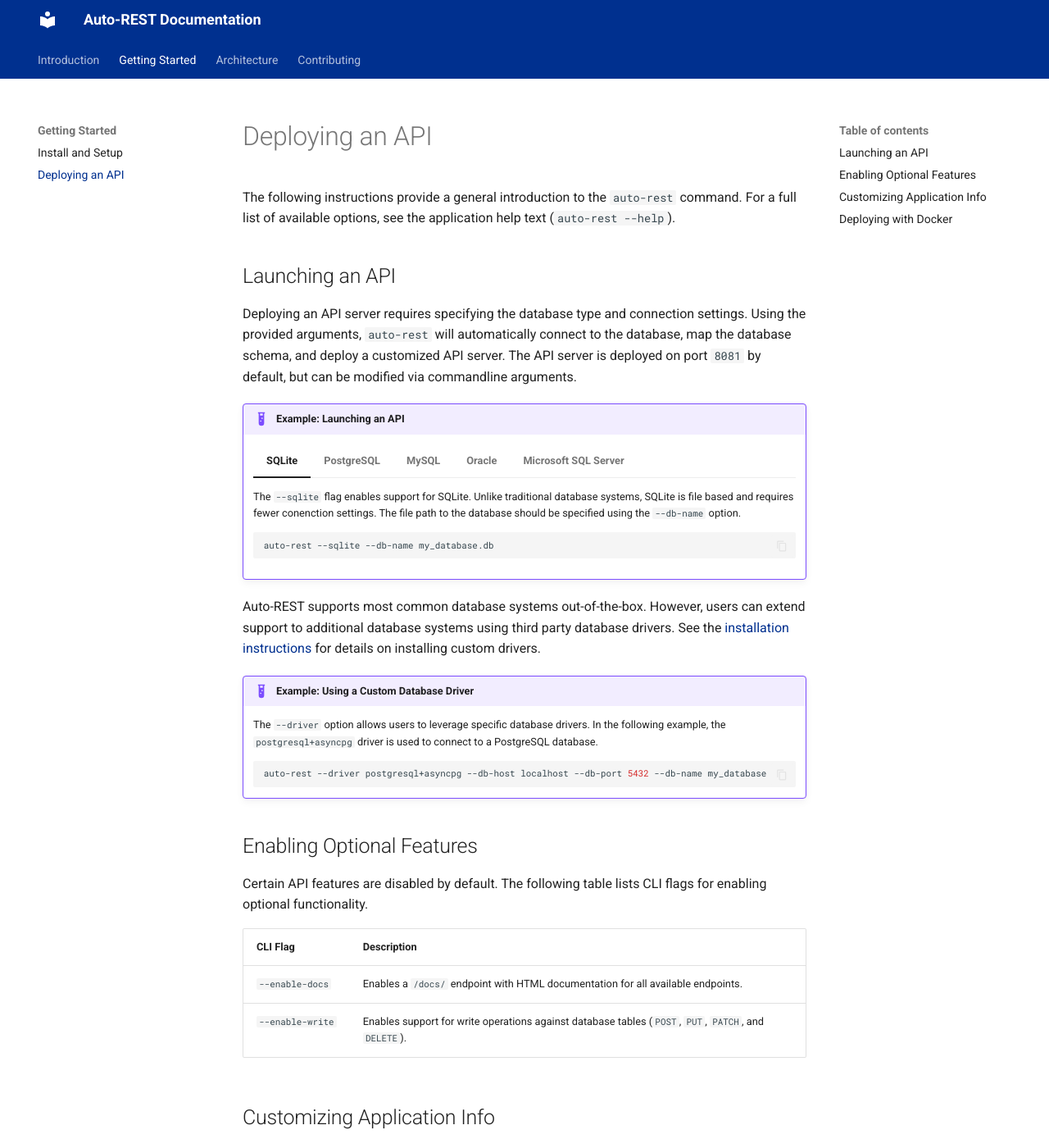
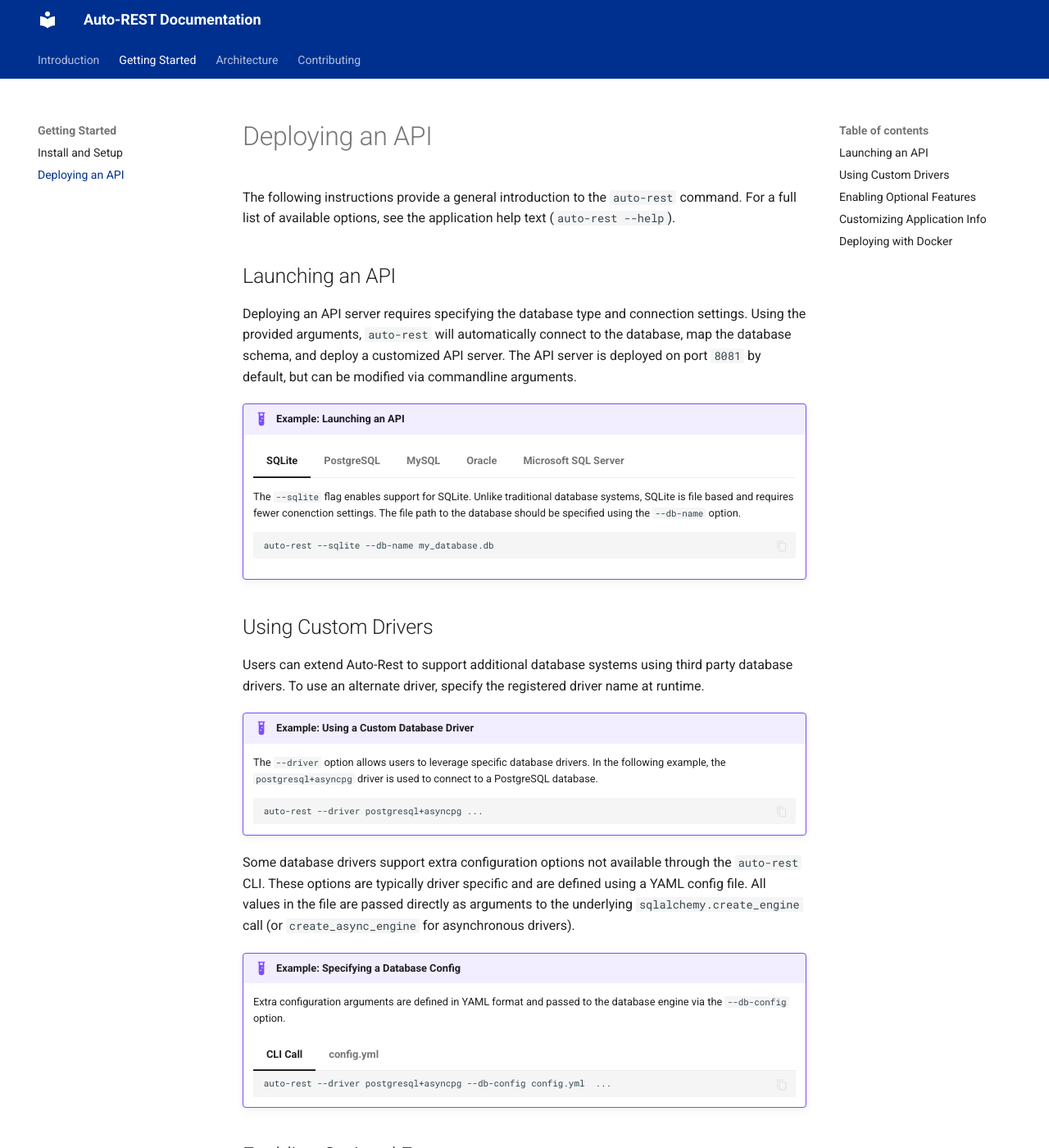
Before and after one commit to Better-HPC/auto-rest, an MkDocs documentation site: the page built from docs/getting_started/deploying.md, in a window 1280 px wide and 1400 px high. Shown: the whole window at 82% size. Built offline with MkDocs 1.6.1 and Material for MkDocs 9.7.7, drawn with Linux system fonts in a browser that asks for light colours.

Commit message:
Adds support for DB config files (#45)
* Adds --db-config argument

* Updates docs

````diff
--- a/docs/getting_started/deploying.md
+++ b/docs/getting_started/deploying.md
@@ -55,9 +55,10 @@ The API server is deployed on port `8081` by default, but can be modified via co
         auto-rest --mssql --db-host localhost --db-port 1433 --db-name my_database
         ```
 
-Auto-REST supports most common database systems out-of-the-box.
-However, users can extend support to additional database systems using third party database drivers.
-See the [installation instructions](install.md) for details on installing custom drivers.
+## Using Custom Drivers
+
+Users can extend Auto-Rest to support additional database systems using third party database drivers.
+To use an alternate driver, specify the registered driver name at runtime.
 
 !!! example "Example: Using a Custom Database Driver"
 
@@ -65,8 +66,33 @@ See the [installation instructions](install.md) for details on installing custom
     In the following example, the `postgresql+asyncpg` driver is used to connect to a PostgreSQL database.
 
     ```shell
-    auto-rest --driver postgresql+asyncpg --db-host localhost --db-port 5432 --db-name my_database
+    auto-rest --driver postgresql+asyncpg ...
     ```
+
+Some database drivers support extra configuration options not available through the `auto-rest` CLI.
+These options are typically driver specific and are defined using a YAML config file.
+All values in the file are passed directly as arguments to the underlying `sqlalchemy.create_engine` call
+(or `create_async_engine` for asynchronous drivers).
+
+!!! example "Example: Specifying a Database Config"
+
+    Extra configuration arguments are defined in YAML format and passed
+    to the database engine via the `--db-config` option.
+
+    === "CLI Call"
+
+        ```shell
+        auto-rest --driver postgresql+asyncpg --db-config config.yml  ...
+        ```
+
+    === "config.yml"
+
+        ```yaml
+        pool_size: 20
+        max_overflow: 0
+        echo: true
+        ```
+
 
 ## Enabling Optional Features
 
--- a/pyproject.toml
+++ b/pyproject.toml
@@ -37,6 +37,7 @@ dependencies = [
     "pydantic~=2.10",
     "sqlalchemy~=2.0",
     "uvicorn~=0.34",
+    "pyyaml (>=6.0.2,<7.0.0)",
 ]
 
 [tool.poetry.group.tests.dependencies]
````
Also changed, not shown: 5 other files.
